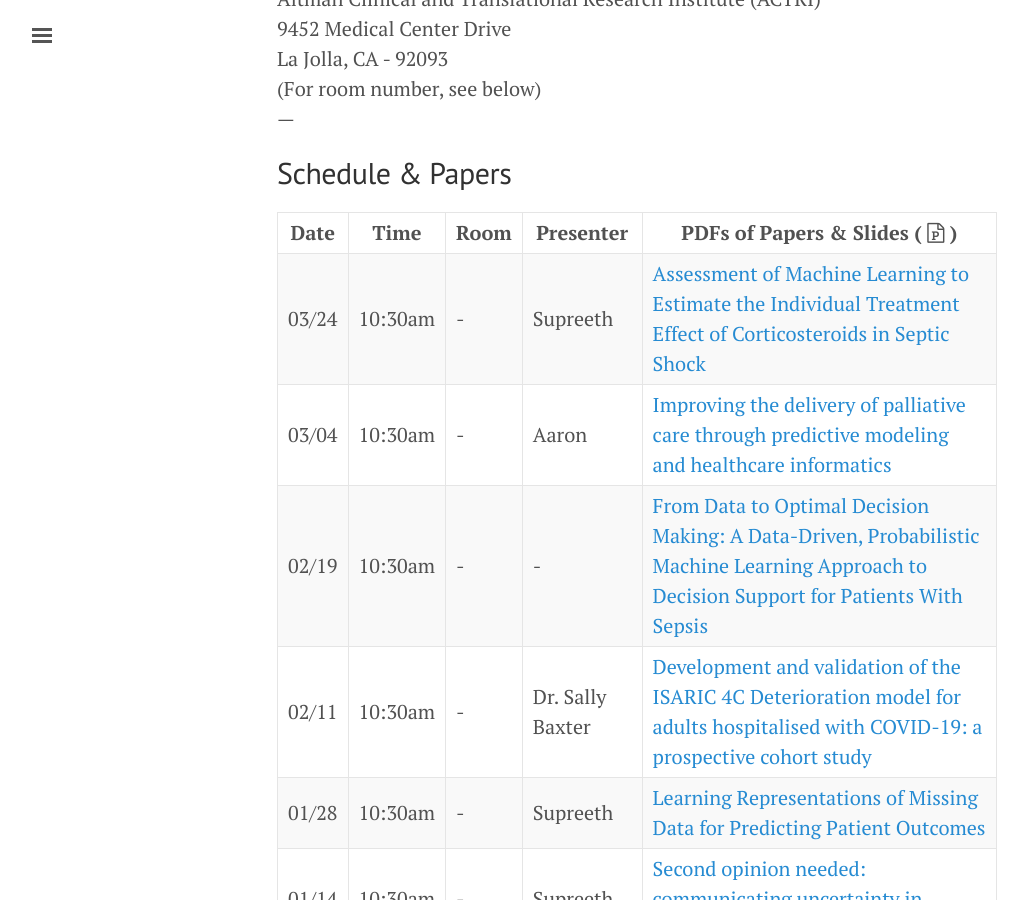
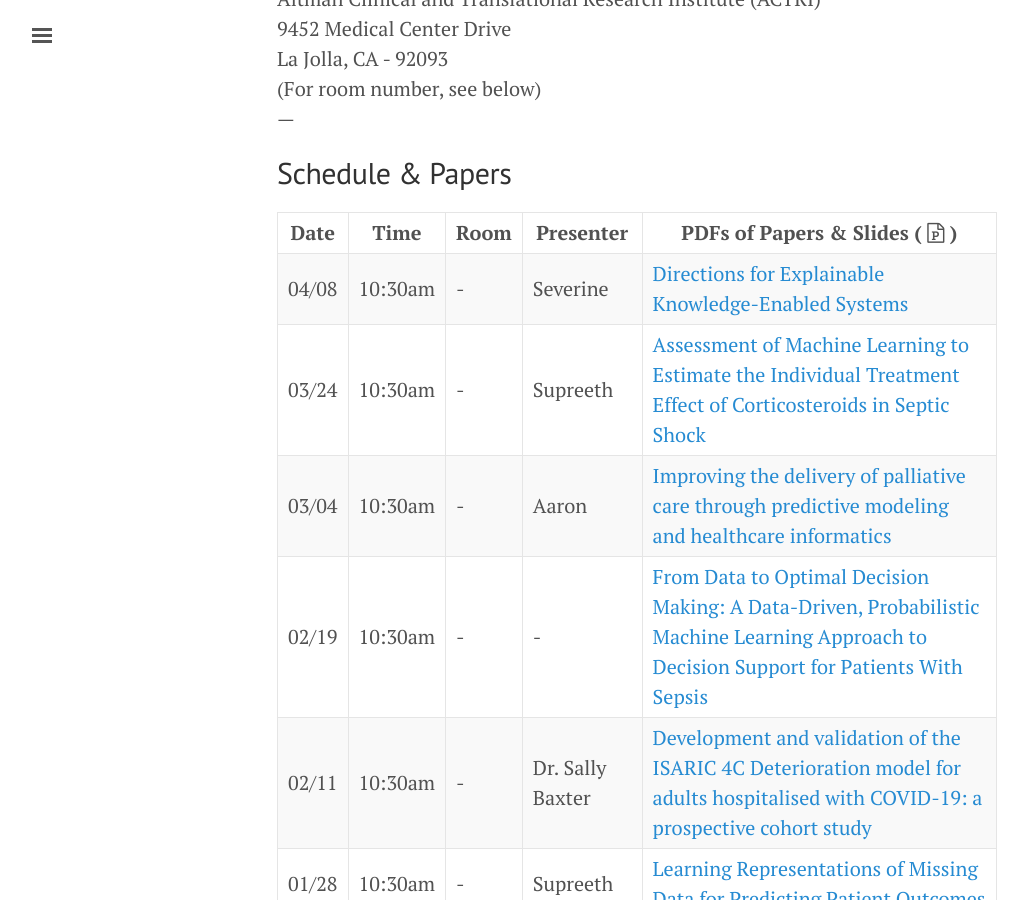
Before and after one commit to NematiLab/bmijc, a Jekyll site: the page built from index.md, in a window 1280 px wide and 900 px high, scrolled down 515 px. Shown: the whole window, without its empty margins (3-1031 px from the left). Built offline with Jekyll 4.4.1, drawn with Linux system fonts in a browser that asks for light colours; nearby versions of some CDN libraries.

Commit message:
Severine

```diff
--- a/index.md
+++ b/index.md
@@ -30,6 +30,7 @@ La Jolla, CA - 92093<br>
 
 Date | Time    | Room | Presenter | PDFs of Papers & Slides ( <i class='fa fa-file-powerpoint-o'></i> )
 --- | --- | --- | --- | ---
+04/08 | 10:30am | - | Severine | [Directions for Explainable Knowledge-Enabled Systems]({{ site.baseurl }}/assets/040821_paper.pdf){:target="_blank"}
 03/24 | 10:30am | - | Supreeth | [Assessment of Machine Learning to Estimate the Individual Treatment Effect of Corticosteroids in Septic Shock]({{ site.baseurl }}/assets/032421_paper.pdf){:target="_blank"}
 03/04 | 10:30am | - | Aaron | [Improving the delivery of palliative care through predictive modeling and healthcare informatics]({{ site.baseurl }}/assets/030421_paper.pdf){:target="_blank"}
 02/19 | 10:30am | - | - | [From Data to Optimal Decision Making: A Data-Driven, Probabilistic Machine Learning Approach to Decision Support for Patients With Sepsis]({{ site.baseurl }}/assets/021921_paper.pdf){:target="_blank"}
```
Also changed, not shown: 2 other files.
